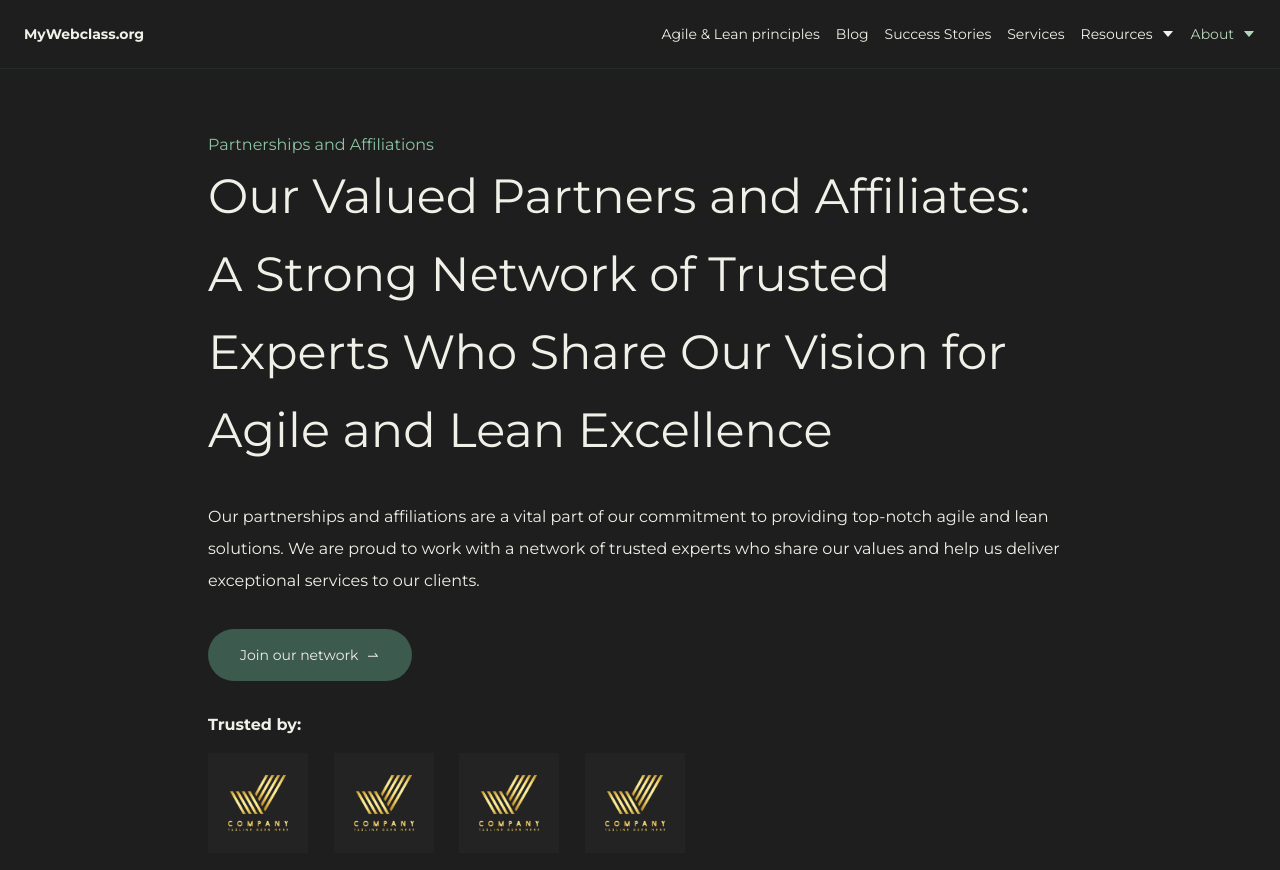
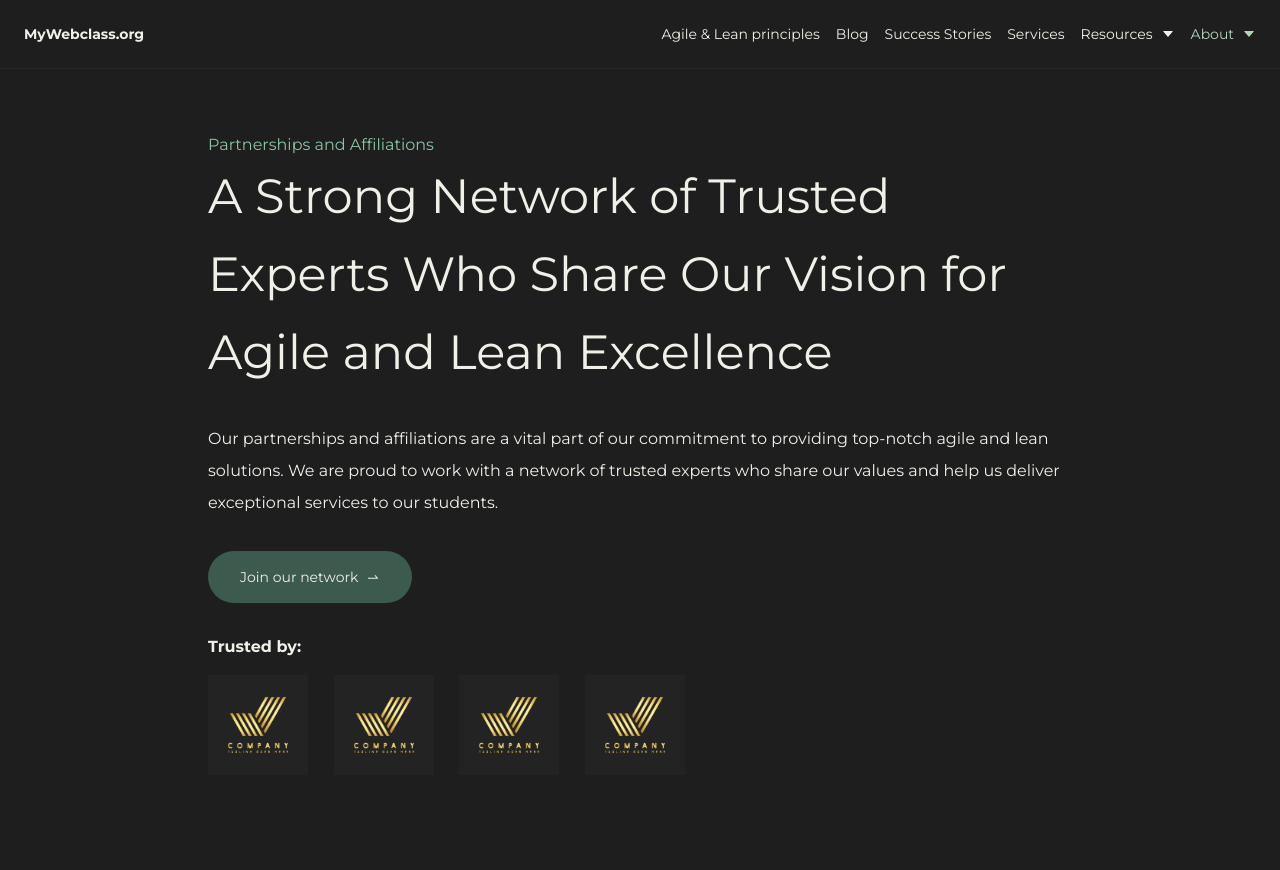
Before and after one commit to steveechan/is218, a Next.js app: page /about/partnerships-and-affiliations in a window 1280 px wide. Shown: the top 870 px of the page. After the commit the page ends 839 px from the top, so only its background shows below. Built offline with nearby package versions, Linux system fonts and the light colour scheme.

Commit message:
update text

```diff
--- a/pages/about/partnerships-and-affiliations.jsx
+++ b/pages/about/partnerships-and-affiliations.jsx
@@ -8,9 +8,9 @@ const PartnershipsAndAffiliations = () => {
         <div className="max-w-4xl space-y-8 mx-auto p-4">
        <div>
          <p className="text-sage-accent1">Partnerships and Affiliations</p>
-        <h1 className="2xl:text-5xl xl:text-5xl lg:text-5xl md:text-5xl sm:text-5xl text-3xl 2xl:leading-relaxed xl:leading-relaxed lg:leading-relaxed md:leading-relaxed sm:leading-relaxed leading-snug">Our Valued Partners and Affiliates: A Strong Network of Trusted Experts Who Share Our Vision for Agile and Lean Excellence</h1>
+        <h1 className="2xl:text-5xl xl:text-5xl lg:text-5xl md:text-5xl sm:text-5xl text-3xl 2xl:leading-relaxed xl:leading-relaxed lg:leading-relaxed md:leading-relaxed sm:leading-relaxed leading-snug">A Strong Network of Trusted Experts Who Share Our Vision for Agile and Lean Excellence</h1>
        </div>
-        <p className="leading-loose">Our partnerships and affiliations are a vital part of our commitment to providing top-notch agile and lean solutions. We are proud to work with a network of trusted experts who share our values and help us deliver exceptional services to our clients.</p>
+        <p className="leading-loose">Our partnerships and affiliations are a vital part of our commitment to providing top-notch agile and lean solutions. We are proud to work with a network of trusted experts who share our values and help us deliver exceptional services to our students.</p>
          <div className="mt-8 ">
           <button className="flex items-center gap-2 text-sm  bg-sage-main px-8 py-4 rounded-full">
                 Join our network <AiOutlineSwapRight />{" "}
```
